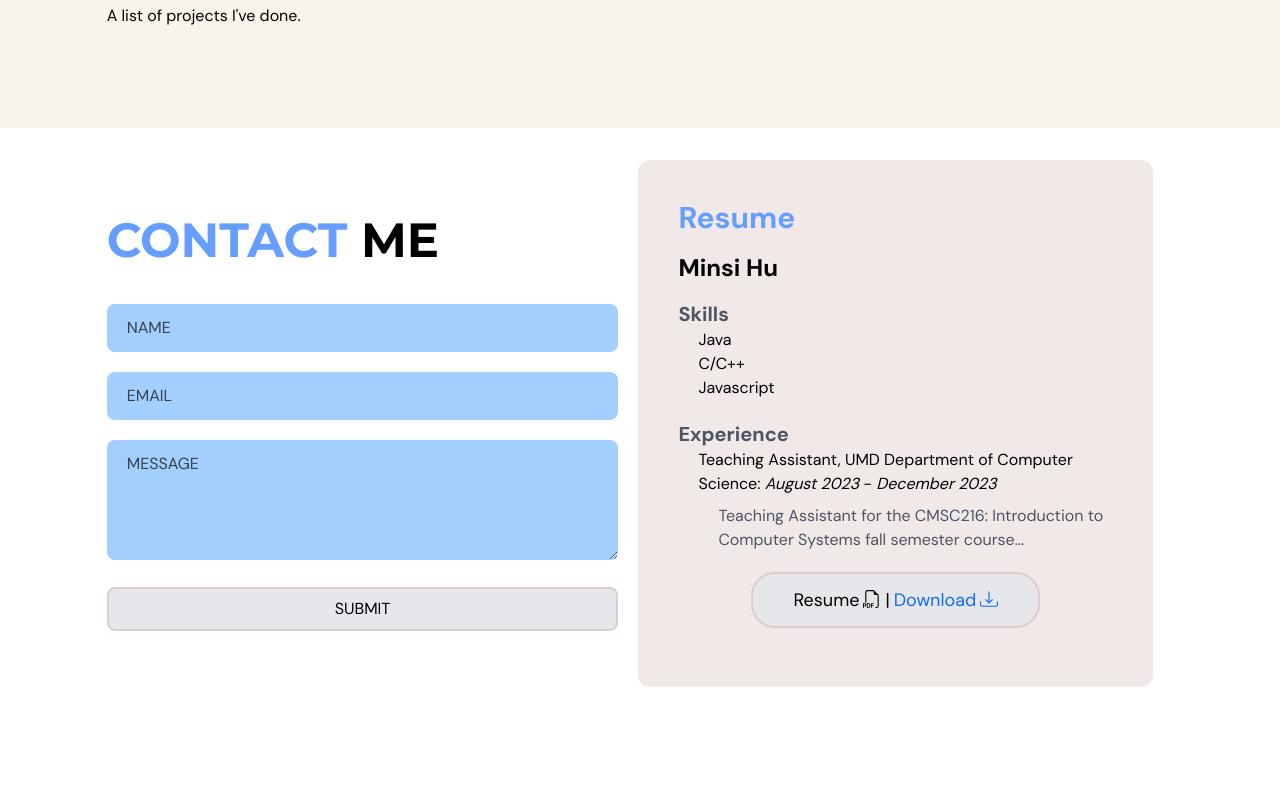
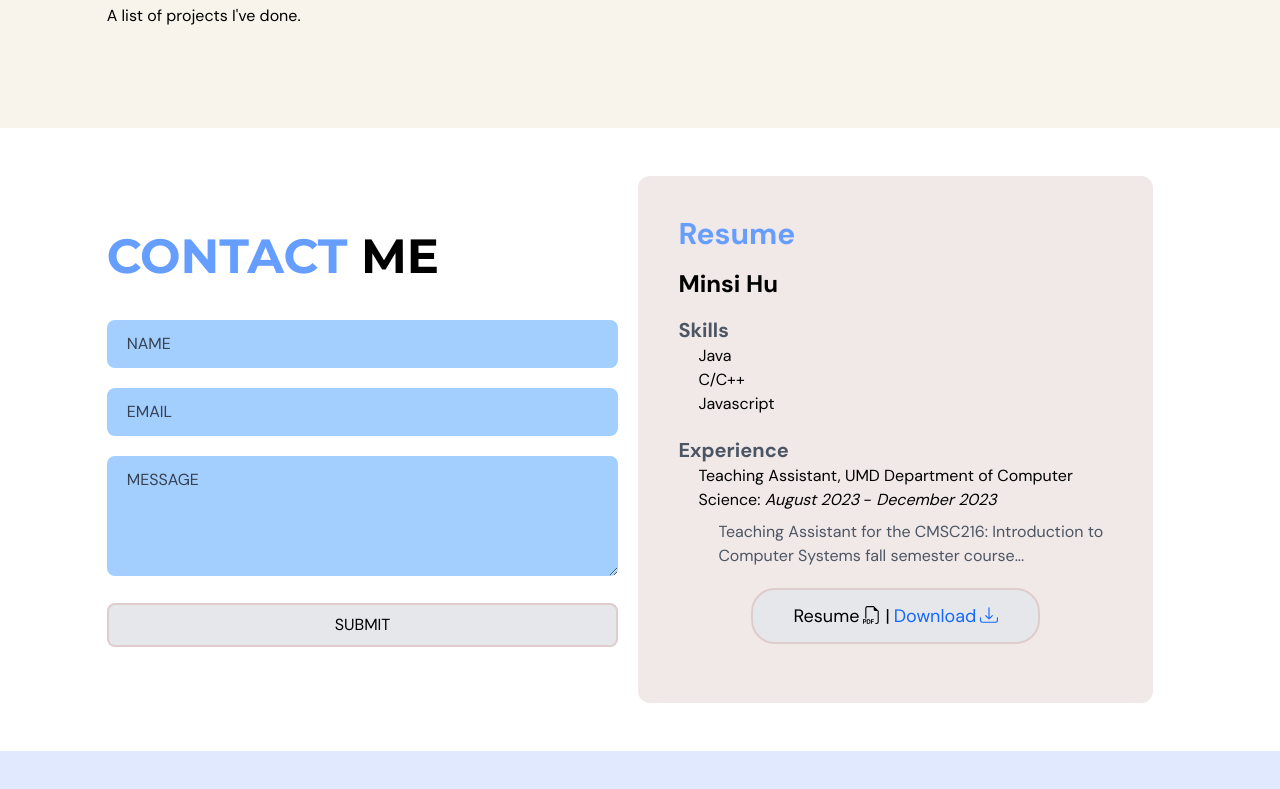
Before and after one commit to Mimsqueeze/Personal-Website, a React (Vite) app: page / in a window 1280 px wide. Shown: the part 3000-3789 px from the top of the page. Built offline with nearby package versions, Linux system fonts and the light colour scheme.

Commit message:
adjusted contact padding

```diff
--- a/src/scenes/contact/index.tsx
+++ b/src/scenes/contact/index.tsx
@@ -30,7 +30,7 @@ const Contact = ({ setSelectedPage }: Props) => {
 
   return (
     <section id="contact" className="bg-white">
-      <div className="mx-auto min-h-full w-5/6 pt-8 pb-32">
+      <div className="mx-auto min-h-full w-5/6 py-12">
         <motion.div
           onViewportEnter={() => setSelectedPage(SelectedPage.Contact)}
         >
```
